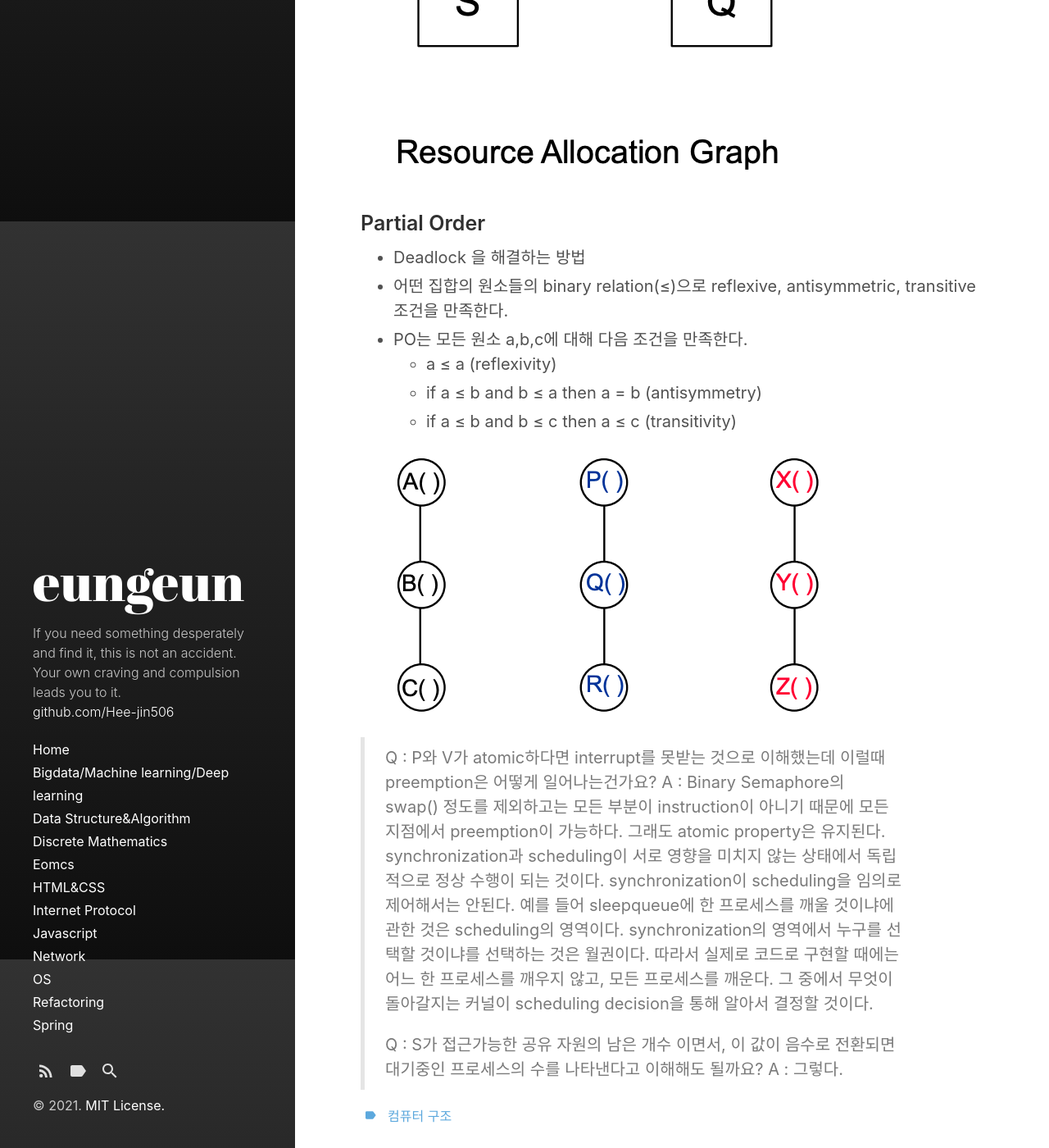
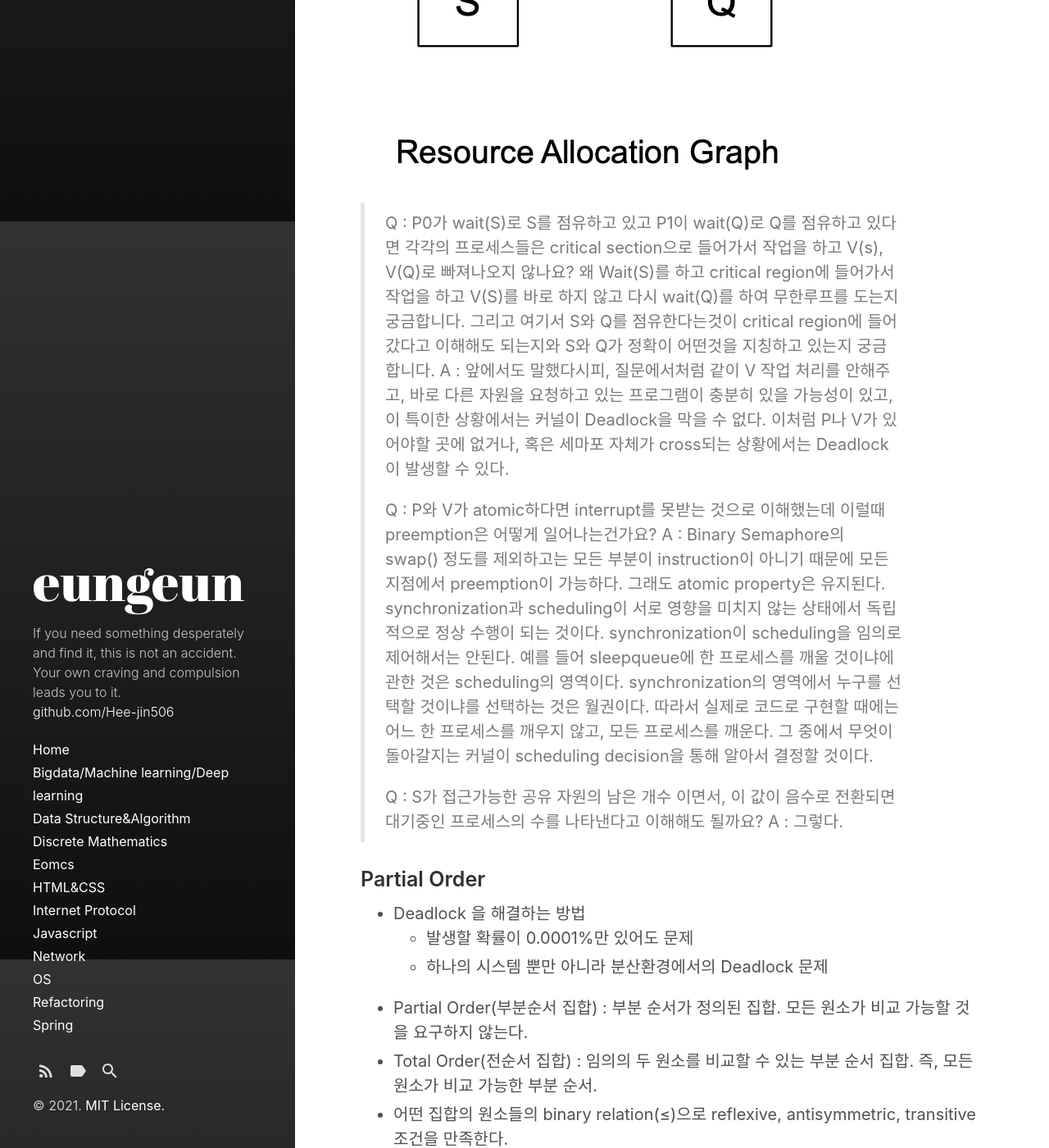
Before and after one commit to Hee-jin506/Hee-jin506.github.io, a Jekyll site: the page built from _posts/2021-05-24-OS-9.md, in a window 1280 px wide and 1400 px high, scrolled down 17730 px. Shown: the whole window at 82% size. Built offline with Jekyll 4.4.1, drawn with Linux system fonts in a browser that asks for light colours; some of the changed text lies outside the part shown.

Commit message:
2021-5-3

````diff
--- a/_posts/2021-05-24-OS-9.md
+++ b/_posts/2021-05-24-OS-9.md
@@ -106,7 +106,7 @@ T5: B process execute Balance =Register2 [Balance = 500]
 > **Corner case**
 >
 > 같은 환경에서 항상은 아니지만 종종 발생할 가능성이 있는 예외 상황을 말한다.
-> ex) 한번이라도 어떤 프로세스도 critical section에 진입을 못 하는 경우가 발생한다면 Corner case로 반드시 예외 처리를 해줘야 한다.
+> ex) 한번이라도 어떤 프로세스도 critical section에 진입을 못 하는 경우가 발생한다면 Corner case로, 반드시 예외 처리를 해줘야 한다.
 
 ### 두 프로세스를 위한 알고리즘
 
@@ -120,7 +120,7 @@ T5: B process execute Balance =Register2 [Balance = 500]
 - Process P0
 
   ```
-  while (turn != 0) ; //waiting (entry section)
+  while (turn != 0) ; // waiting (entry section)
   		critical section
   turn = 1;           // exit section
   		remainder section
@@ -155,7 +155,7 @@ T5: B process execute Balance =Register2 [Balance = 500]
 
   ```
   flag[0] = true;
-  while (flag[1]) ; //waiting (entry section)
+  while (flag[1]) ; // waiting (entry section)
   		critical section
   flag[0] = false;  // exit section
   		remainder section
@@ -563,19 +563,105 @@ signal(S);
 
 ![]({{site.url}}/assets/images/146.png)
 
+> Q : P0가 wait(S)로 S를 점유하고 있고 P1이 wait(Q)로 Q를 점유하고 있다면 각각의 프로세스들은 critical section으로 들어가서 작업을 하고 V(s), V(Q)로 빠져나오지 않나요? 왜 Wait(S)를 하고 critical region에 들어가서 작업을 하고 V(S)를 바로 하지 않고 다시 wait(Q)를 하여 무한루프를 도는지 궁금합니다. 그리고 여기서 S와 Q를 점유한다는것이 critical region에 들어갔다고 이해해도 되는지와 S와 Q가 정확이 어떤것을 지칭하고 있는지 궁금합니다.
+> A : 앞에서도 말했다시피, 질문에서처럼 같이 V 작업 처리를 안해주고, 바로 다른 자원을 요청하고 있는 프로그램이 충분히 있을 가능성이 있고, 이 특이한 상황에서는 커널이 Deadlock을 막을 수 없다. 이처럼 P나 V가 있어야할 곳에 없거나, 혹은 세마포 자체가 cross되는 상황에서는 Deadlock이 발생할 수 있다.
+>
+> Q : P와 V가 atomic하다면 interrupt를 못받는 것으로 이해했는데 이럴때 preemption은 어떻게 일어나는건가요?
+> A : Binary Semaphore의 swap() 정도를 제외하고는 모든 부분이 instruction이 아니기 때문에 모든 지점에서 preemption이 가능하다. 그래도 atomic property은 유지된다. synchronization과 scheduling이 서로 영향을 미치지 않는 상태에서 독립적으로 정상 수행이 되는 것이다. synchronization이 scheduling을 임의로 제어해서는 안된다. 예를 들어 sleepqueue에 한 프로세스를 깨울 것이냐에 관한 것은 scheduling의 영역이다. synchronization의 영역에서 누구를 선택할 것이냐를 선택하는 것은 월권이다. 따라서 실제로 코드로 구현할 때에는 어느 한 프로세스를 깨우지 않고, 모든 프로세스를 깨운다. 그 중에서 무엇이 돌아갈지는 커널이 scheduling decision을 통해 알아서 결정할 것이다.
+>
+> Q : S가 접근가능한 공유 자원의 남은 개수 이면서, 이 값이 음수로 전환되면 대기중인 프로세스의 수를 나타낸다고 이해해도 될까요?
+> A : 그렇다.
+
 ### Partial Order
 
 - Deadlock 을 해결하는 방법
+  - 발생할 확률이 0.0001%만 있어도 문제
+  - 하나의 시스템 뿐만 아니라 분산환경에서의 Deadlock 문제
+- Partial Order(부분순서 집합) : 부분 순서가 정의된 집합. 모든 원소가 비교 가능할 것을 요구하지 않는다.
+- Total Order(전순서 집합) : 임의의 두 원소를 비교할 수 있는 부분 순서 집합. 즉, 모든 원소가 비교 가능한 부분 순서.
 - 어떤 집합의 원소들의 binary relation(≤)으로 reflexive, antisymmetric, transitive 조건을 만족한다.
 - PO는 모든 원소 a,b,c에 대해 다음 조건을 만족한다.
   - a ≤ a (reflexivity)
   - if a ≤ b and b ≤ a then a = b (antisymmetry)
   - if a ≤ b and b ≤ c then a ≤ c (transitivity)
 
-![]({{site.url}}/assets/images/147.png)
+![]({{site.url}}/assets/im ages/147.png)
 
-> Q : P와 V가 atomic하다면 interrupt를 못받는 것으로 이해했는데 이럴때 preemption은 어떻게 일어나는건가요?
-> A : Binary Semaphore의 swap() 정도를 제외하고는 모든 부분이 instruction이 아니기 때문에 모든 지점에서 preemption이 가능하다. 그래도 atomic property은 유지된다. synchronization과 scheduling이 서로 영향을 미치지 않는 상태에서 독립적으로 정상 수행이 되는 것이다. synchronization이 scheduling을 임의로 제어해서는 안된다. 예를 들어 sleepqueue에 한 프로세스를 깨울 것이냐에 관한 것은 scheduling의 영역이다. synchronization의 영역에서 누구를 선택할 것이냐를 선택하는 것은 월권이다. 따라서 실제로 코드로 구현할 때에는 어느 한 프로세스를 깨우지 않고, 모든 프로세스를 깨운다. 그 중에서 무엇이 돌아갈지는 커널이 scheduling decision을 통해 알아서 결정할 것이다.
->
-> Q : S가 접근가능한 공유 자원의 남은 개수 이면서, 이 값이 음수로 전환되면 대기중인 프로세스의 수를 나타낸다고 이해해도 될까요?
-> A : 그렇다.
+- 이것은 세마포를 걸만한 곳들에 세마포를 거는 순서를 정해둠으로써, Deadlock이 서로의 것을 점유하여 무한정 기다리는 일을 방지하는 방법이다.
+
+> Q : 교수님 total order가 아니라 partial order를 사용하는 이유는 deadlock이 걸릴 수 있는 것들만 order를 주기 때문인가요?
+> A : 그렇다. 모든 resource들에 대하여 order를 지어줄 수는 없다. 따라서 서로의 critical section에 들어가게 되는 resource들끼리만 order를 지어준다.
+
+### 세마포의 실제 구현
+
+- 세마포 여러 동작을 어떻게 atomic하게 처리하는가
+- 커널이 single thread인 경우
+  - P/V를 system call로
+  - Kernel내에서 세마포 동작을 구현함
+  - 커널 내 수행이 non preemptive이므로 커널에 들어간 프로세스가 critical section에 들어간 것임
+- 커널이 multithread인 경우
+  - P/V를 system call로
+  - 커널 내에서 별도로 동기화를 해야 함
+    - 이렇게 했을 경우 오버헤드가 크므로 왠만하면 동기화는 유저 레벨에서 하는 편이 더 효율적이다.
+
+> Q : P/V가 시스템 콜로 구현이 되어있으면 P,V는 non-preemptive하지만 P 이후 critical section 내에서 작업 하는 과정 자체는 preemptive하다고 볼 수 있나요?
+> A : 그렇다. P/V는 atomic해야하며 critical section은 preemptive해야 한다.
+
+### Monitor
+
+- 세마포는 사용자가 P/V를 제대로 사용해야 한다
+  - 명시적으로 코드에 넣어야함
+  - Error-prone
+- High-level 언어에서의 동기화 방법이 필요
+  - 예: Java의 thread에서 동기화를 위해 Monitor가 사용됨
+  - 한 순간에 하나의 쓰레드만 monitor에서 활동하도록 보장
+- Application은 procedure를 호출하는 것 만으로 동기화를 해결할 수 있음
+  - 프로그래머는 동기화(P와 V연산)를 명시적으로 코딩할 필요가 없음
+
+### Monitor 사례: "synchronized" in Java
+
+- "synchronized" 블럭을 통해 동기화되는 영역을 지정 가능
+
+  ```java
+  public class account {
+    private int balance;
+
+    public int increaseBalance(int amount) {
+      return balance += amount;
+    }
+  }
+  ```
+
+  ```java
+  public class account {
+    private int balance;
+
+    public synchronized int increaseBalance(int amount) {
+      return balance += amount;
+    }
+  }
+  ```
+
+- 이는 자바의 한 함수에서 정의된 모든 코드들에 대하여 동기화를 시켜주며, 이 함수는 한 순간에 하나의 스레드에서만 실행될 수 있다.
+
+### synchronized 내부 동작
+
+- Entry queue에서 대기하고 있는 쓰레드들은 increaseBalance() 함수에 진입하기 위해 기다리고 있음
+- 쓰레드 T1이 increaseBalance() 함수에서 나간 후에 다른 쓰레드가 함수에 진입할 수 있음
+- 즉 자바 함수 자체가 critical section이 되는 것
+
+![]({{site.url}}/assets/images/149.png)
+
+### Monitor 사례: Transaction in Database
+
+- Transaction
+  - Transaction으로 처리해야 하는 명령문들을 모아놓은 작업 단위
+    - 하나의 transaction은 atomic하게 움직임
+    - 데이터베이스에서의 일관성을 위한 monitor와 같은 abstraction이므로 P/V, 시스템 콜 이런것들이 필요가 없다.
+  - 모든 작업단위가 반드시 완전히 수행되면, 성공
+    - 만약 어느 하나라도 실패한다면 transaction은 취소됨
+
+![]({{site.url}}/assets/images/150.png)
+
+> Q : Partial order는 어느 레벨에서 어떤식으로 구현이 되나요? Monitor의 동작과 중복되는 부분이 있을 것 같아 질문드립니다!
+> A : Monitor는 high-level 프로그래밍 언어에서 제공해주는 동기화 기법이기 때문에 Partial order는 Monitor가 없는 환경에서 개발자가 직접 코드로 동기화를 작성해줘야할 때 사용하는 기법이라고 할 수 있다. 즉 Partial order는 프로세스 레벨, 혹은 스레드 레벨, 시스템 콜 이런 단계에서 사용하는 기법이라고 할 수 있다.
````
Also changed, not shown: _posts/2021-05-21-OS-10.md (added, +38 -0 lines), assets/images/148.png (added), assets/images/149.png (added), assets/images/150.png (added).
